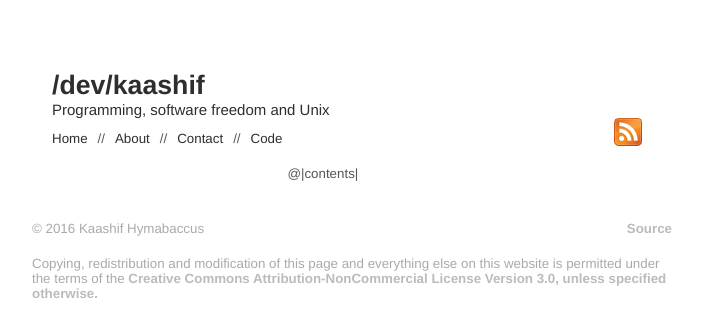
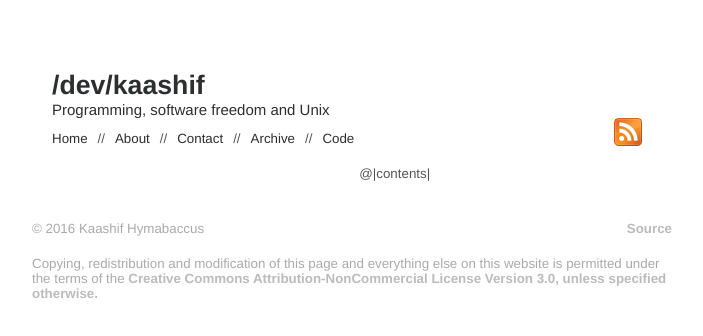
Before and after one commit to kaashif/blog, a plain HTML site: page _src/page-template.html in a window 1280 px wide. Shown: the whole page, without its empty margins (288-991 px from the left). Drawn offline with nearby package versions, Linux system fonts and the light colour scheme; some packages are replaced by stand-ins of ours.

Commit message:
fixed archive, building thereof

```diff
--- a/_src/page-template.html
+++ b/_src/page-template.html
@@ -24,6 +24,8 @@
             <li>//</li>
             <li> <a href="/contact.html">Contact</a></li>
             <li>//</li>
+            <li> <a href="/archive.html">Archive</a></li>
+            <li>//</li>
             <li> <a href="https://github.com/kaashif">Code</a></li>
         </ul>
 		<a id="feedimg" href="/feeds/all.atom.xml"><img src="/static/feed.png" /></a>
```
Also changed, not shown: _src/archive.html (+1 -1 lines), 1 other file.
